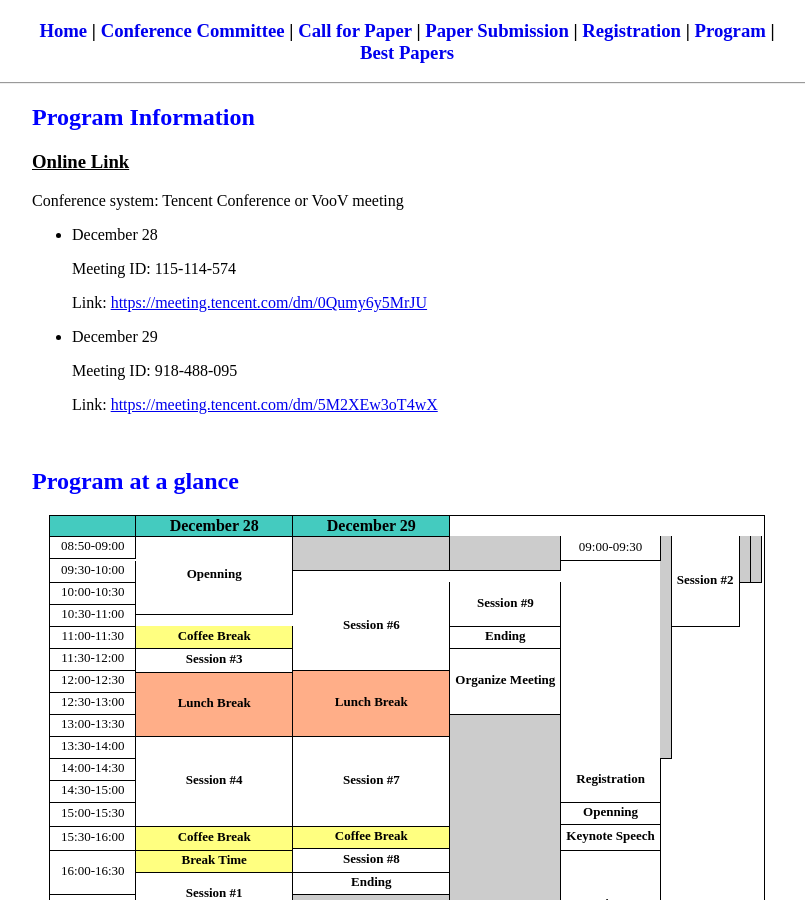
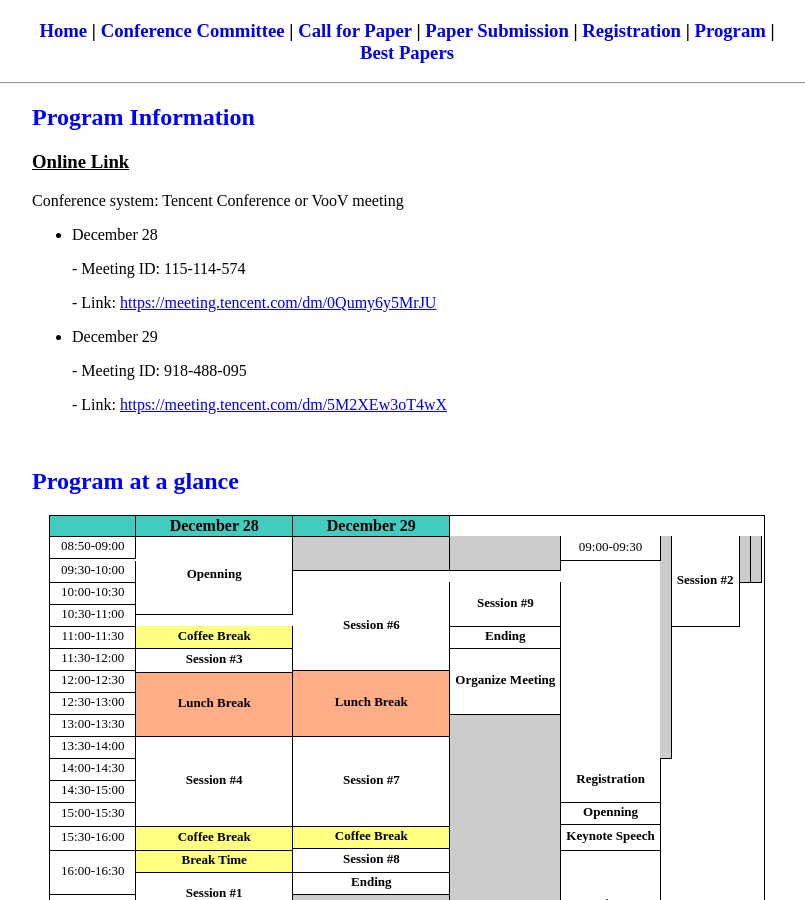
Before and after one commit to icea-conf/2021, a Jekyll site: the page built from program/index.html, in a window 1280 px wide and 900 px high, scrolled down 311 px. Shown: the whole window, without its empty margins (233-1038 px from the left). Built offline with Jekyll 4.4.1, drawn with Linux system fonts in a browser that asks for light colours.

```diff
--- a/program/index.html
+++ b/program/index.html
@@ -10,11 +10,11 @@ title: ACM ICEA 2021
                <p>Conference system: Tencent Conference or VooV meeting</p>
                <ul>
                     <li><p>December 28</p></li>
-                    <p>Meeting ID: 115-114-574</p>
-                    <p>Link: <a target="_blank" href="https://meeting.tencent.com/dm/0Qumy6y5MrJU">https://meeting.tencent.com/dm/0Qumy6y5MrJU</a></p>
+                    <p>- Meeting ID: 115-114-574</p>
+                    <p>- Link: <a target="_blank" href="https://meeting.tencent.com/dm/0Qumy6y5MrJU">https://meeting.tencent.com/dm/0Qumy6y5MrJU</a></p>
                     <li><p>December 29</p></li>
-                    <p>Meeting ID: 918-488-095</p>
-                    <p>Link: <a target="_blank" href="https://meeting.tencent.com/dm/5M2XEw3oT4wX">https://meeting.tencent.com/dm/5M2XEw3oT4wX</a></p>
+                    <p>- Meeting ID: 918-488-095</p>
+                    <p>- Link: <a target="_blank" href="https://meeting.tencent.com/dm/5M2XEw3oT4wX">https://meeting.tencent.com/dm/5M2XEw3oT4wX</a></p>
                </ul>
           </div></br>
 
```
